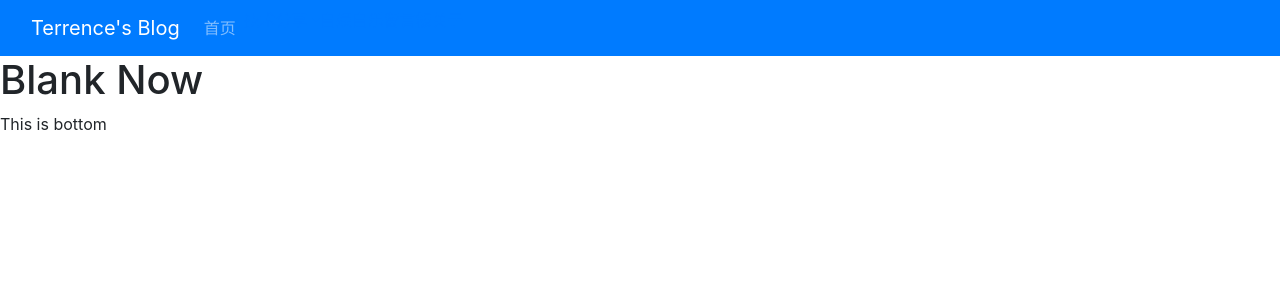
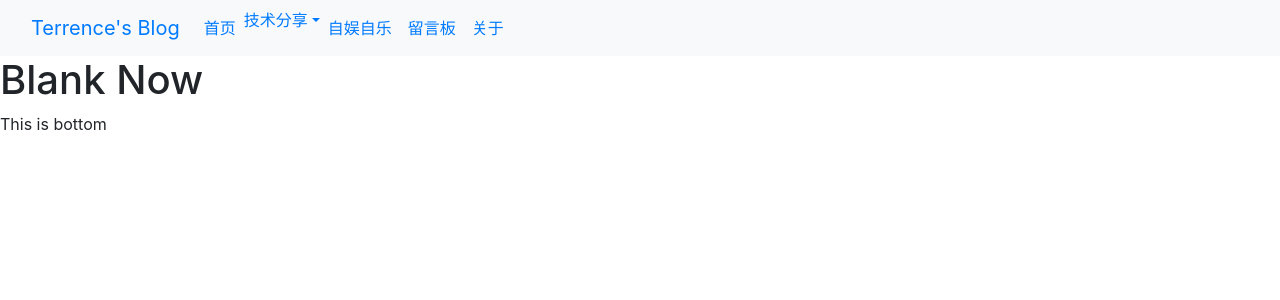
Before and after one commit to cq91616/mysite, a Django app: page / in a window 1280 px wide. Shown: the top 300 px of the page. Run offline with Django 3.2, Linux system fonts and the light colour scheme; some libraries are stand-ins or nearby versions.

Commit message:
TOP html update

```diff
--- a/myblog/templates/_top.html
+++ b/myblog/templates/_top.html
@@ -10,7 +10,7 @@
     <meta name="viewport" content="width=device-width, initial-scale=1, shrink-to-fit=no">
 </head>
 <body>
-<nav class="navbar navbar-dark bg-primary navbar-expand-lg" role="navigation">
+<nav class="navbar navbar-expand-sm bg-light" role="navigation">
     <div class="container-fluid">
         <div class="navbar-header">
             <a href="#" class="navbar-brand">Terrence's Blog</a>
@@ -30,9 +30,9 @@
                         <li><a href="#">其他</a></li>
                     </ul>
                 </li>
-                <li class="nav-item"><a href="#">自娱自乐</a></li>
-                <li class="nav-item"><a href="#">留言板</a></li>
-                <li class="nav-item"><a href="#">关于</a></li>
+                <li class="nav-item"><a class="nav-link" href="#">自娱自乐</a></li>
+                <li class="nav-item"><a class="nav-link" href="#">留言板</a></li>
+                <li class="nav-item"><a class="nav-link" href="#">关于</a></li>
 
             </ul>
         </div>
```
